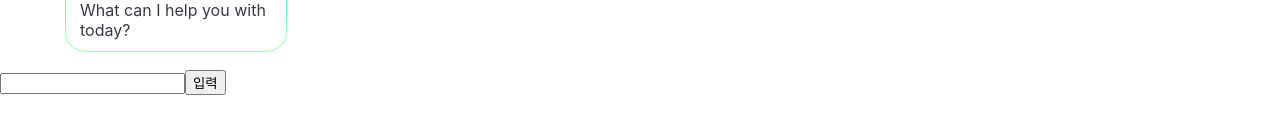
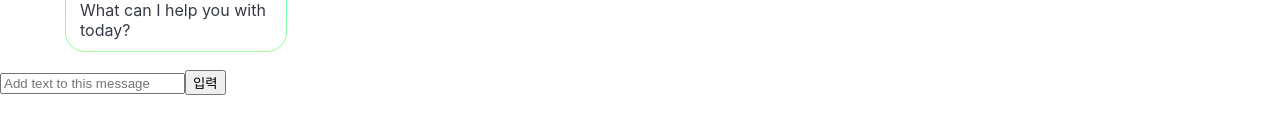
Before and after one commit to IBM-Call-for-Code-2020/front-end, a React (Create React App) app: page /chat in a window 1280 px wide. Shown: the part 637-770 px from the top of the page. Built offline with nearby package versions, Linux system fonts and the light colour scheme.

Commit message:
:sparkles: Add function fit to test case

```diff
--- a/src/components/chat/form/Button.jsx
+++ b/src/components/chat/form/Button.jsx
@@ -1,7 +1,7 @@
 import React from 'react'
 
 function ChatFormButtonComponent(props) {
-  return <button>입력</button>
+  return <button data-testid="button">입력</button>
 }
 
 export default ChatFormButtonComponent
--- a/src/components/chat/form/Input.jsx
+++ b/src/components/chat/form/Input.jsx
@@ -1,7 +1,21 @@
-import React from 'react'
+import React, { useCallback } from 'react'
 
 function ChatFormInputComponent(props) {
-  return <input type="text" />
+  const { value, onChange, disabled } = props
+
+  const handleChange = useCallback((e) => {
+    onChange(e.target.value)
+  }, [])
+
+  return (
+    <input
+      type="text"
+      placeholder="Add text to this message"
+      value={value}
+      onChange={handleChange}
+      disabled={disabled}
+    />
+  )
 }
 
 export default ChatFormInputComponent
--- a/src/containers/chat/Form.jsx
+++ b/src/containers/chat/Form.jsx
@@ -1,11 +1,33 @@
-import React from 'react'
+import React, { useCallback, useState } from 'react'
 import Input from 'components/chat/form/Input'
 import Button from 'components/chat/form/Button'
 
 function ChatFormContainer(props) {
+  const { onSubmit = () => {}, isLoading } = props
+  const [userText, setUserText] = useState('')
+
+  const handleSubmit = useCallback(
+    (e) => {
+      e.preventDefault()
+      onSubmit({
+        chat: 'user',
+        content: [
+          {
+            content: userText,
+          },
+        ],
+      })
+    },
+    [userText],
+  )
+
+  const onChange = useCallback((e) => {
+    setUserText(e)
+  }, [])
+
   return (
-    <form>
-      <Input />
+    <form onSubmit={handleSubmit}>
+      <Input value={userText} onChange={onChange} disabled={isLoading} />
       <Button />
     </form>
   )
```
